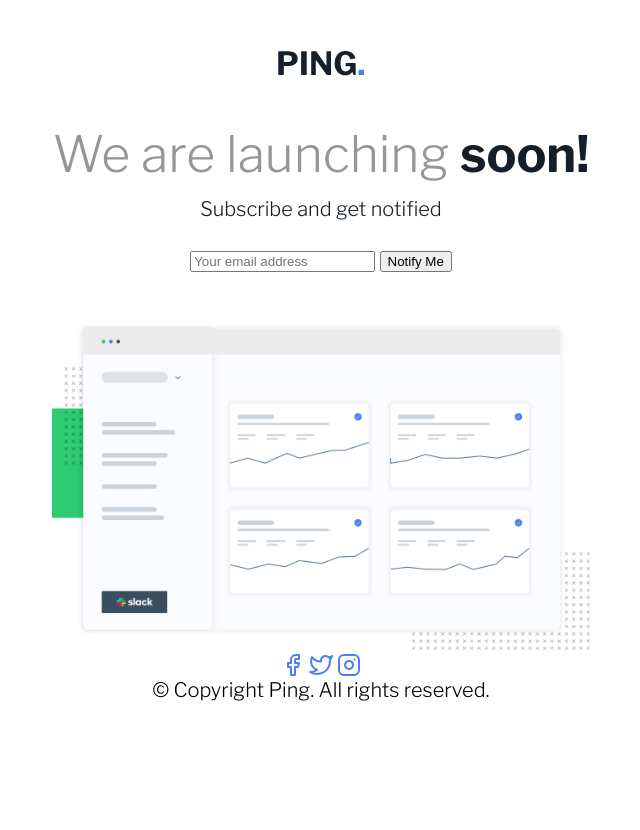
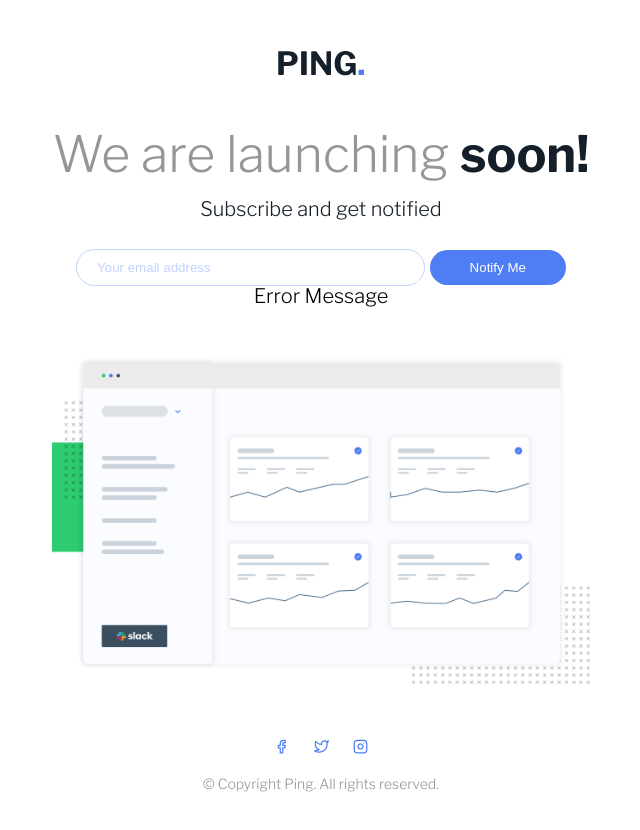
Before and after one commit to Sonsyduke/Ping_coming_soon_page, a plain HTML site: page index.html in a window 1280 px wide. Shown: the whole page, without its empty margins (319-959 px from the left). Before the commit the page ends 800 px from the top, so only its background shows below. Drawn offline with nearby package versions, Linux system fonts and the light colour scheme.

Commit message:
Finished the styling

```diff
--- a/css/style.css
+++ b/css/style.css
@@ -4,6 +4,7 @@
 	--color-light-red: hsl(354, 100%, 66%);
 	--color-gray: hsl(0, 0%, 59%);
 	--color-dark-blue: hsl(209, 33%, 12%);
+	--color-white: #fff
 }
 
 /* =================== CSS RESET  ===================*/
@@ -90,5 +91,51 @@ body {
 }
 
 .input {
+	border: 1px solid var(--color-pale-blue);
+	border-radius: 20px;
+	width: 40%;
+	padding: 10px 20px;
+}
 
+.input::placeholder {
+	color: var(--color-pale-blue);
 }
+
+.input:focus {
+	border: 1px solid var(--color-dark-blue);
+}
+
+.main-btn {
+	border: none;
+	border-radius: 20px;
+	background-color: var(--color-primary);
+	padding: 10px 40px;
+	color: var(--color-white);
+}
+
+.main-btn:hover {
+	cursor: pointer;
+	background-color: transparent;
+	border: 1px solid var(--color-primary);
+	color: var(--color-primary);
+}
+
+small {
+	display: block;
+}
+
+.socials {
+	margin-top: 50px;
+}
+
+.social-logo {
+	margin: 0 10px;
+	width: 15px;
+	height: 15px;
+}
+
+.copyright {
+	margin-top: 20px;
+	font-size: 14px;
+	color: var(--color-gray);
+}
--- a/index.html
+++ b/index.html
@@ -18,17 +18,18 @@
     <h1 class="main-heading">We are launching <span>soon!</span></h1>
     <p class="desc">Subscribe and get notified</p>
 
-    <form action="POST" class="subcribe">
-      <input class="input" type="email" placeholder="Your email address">
+    <form action="POST" class="subcribe" id="form">
+      <input class="input" type="email" id="email" placeholder="Your email address" required>
       <button class="main-btn">Notify Me</button>
+      <small>Error Message</small>
     </form>
 
     <img class="illustration" src="./images/illustration-dashboard.png" alt="Illustration Dashboard">
 
     <div class="socials">
-      <a href="#"><img src="./images/facebook.svg" alt="Facebook logo"></a>
-      <a href="#"><img src="./images/twitter.svg" alt="Twitter logo"></a>
-      <a href="#"><img src="./images/instagram.svg" alt="Instragram logo"></a>
+      <a href="#"><img src="./images/facebook.svg" class="social-logo" alt="Facebook logo"></a>
+      <a href="#"><img src="./images/twitter.svg"  class="social-logo" alt="Twitter logo"></a>
+      <a href="#"><img src="./images/instagram.svg"  class="social-logo" alt="Instragram logo"></a>
     </div>
 
     <p class="copyright">&copy; Copyright Ping. All rights reserved.</p>
@@ -45,5 +46,7 @@
       Coded by <a href="#">Your Name Here</a>.
     </p>
   </footer> -->
+
+  <script src="./js/app.js"></script>
 </body>
 </html>
```
Also changed, not shown: js/app.js (+20 -0 lines).
